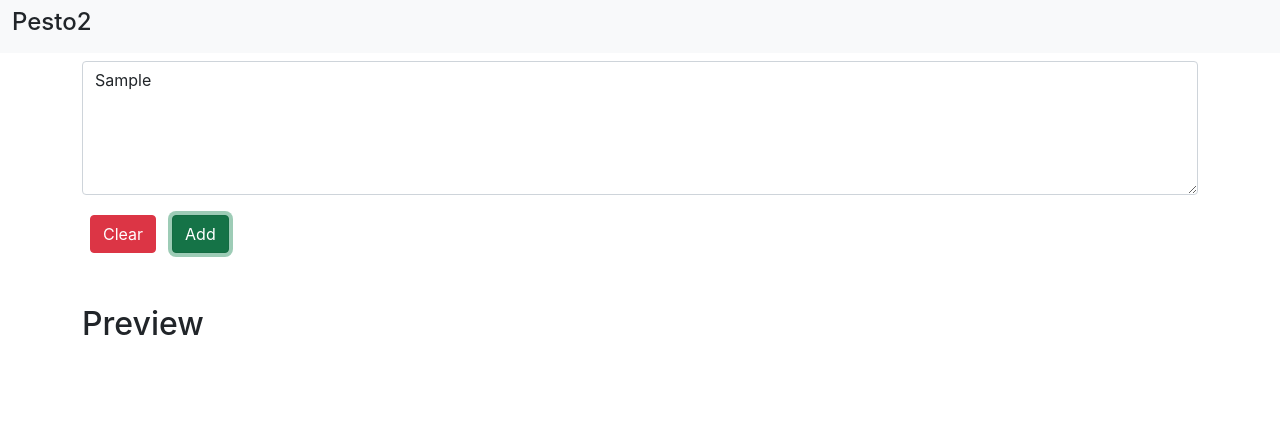
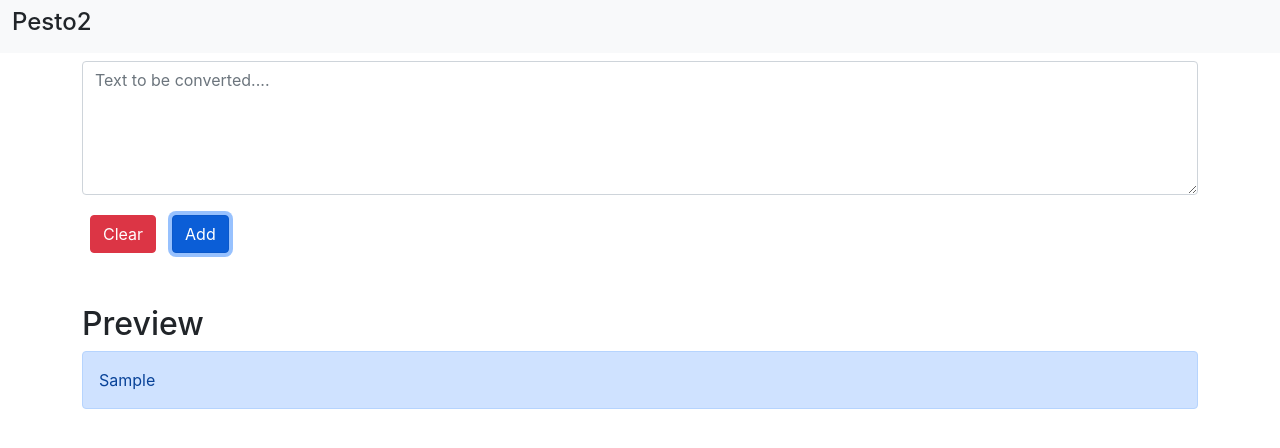
Before and after one commit to vinay-12345678/abcd, a React (Create React App) app: page / in a window 1280 px wide. Both pictures are taken after typing "Sample" into the empty fields and a click on the button "Add". Shown: the top 448 px of the page. Built offline with nearby package versions, Linux system fonts and the light colour scheme.

Commit message:
made few changes

```diff
--- a/public/index.html
+++ b/public/index.html
@@ -13,6 +13,7 @@
     />
 
     <title>React App</title>
+    <link rel="stylesheet" href="style.css">
   </head>
   <body>
     <script src="https://cdn.jsdelivr.net/npm/bootstrap@5.1.1/dist/js/bootstrap.bundle.min.js" integrity="sha384-/bQdsTh/da6pkI1MST/rWKFNjaCP5gBSY4sEBT38Q/9RBh9AH40zEOg7Hlq2THRZ" crossorigin="anonymous"></script>
--- /dev/null
+++ b/public/style.css
@@ -0,0 +1,19 @@
+table{
+    border-radius: 300px;
+    border: 0px ;
+}
+
+tr {
+    background-color: aquamarine;
+    border: 0px;
+    border-radius: 10px;
+    height: 100px;
+}
+
+tbody {
+    border: none;
+}
+
+th {
+    justify-content: center;
+}
--- a/src/Components/Textbox.js
+++ b/src/Components/Textbox.js
@@ -7,10 +7,25 @@ export default function Textbox() {
 
   const clearAll = () => {
     setText("");
+
+
   };
 
   const add = () => {
     // TODO: IMPLEMENT THIS ADD FUNCTION , RESPONSIBLE FOR ADDING THE TEXT ITEM IN PREVIEW TABLE
+
+    let a = text.split(/\s+/).filter((element) => {
+      return element.length !== 0;
+    });
+
+    if (a.length > 0) {
+
+      a = a.join(" ");
+
+      let b = [...arr, a];
+      setArr(b);
+      setText("");
+    }
 
   };
 
@@ -18,32 +33,35 @@ export default function Textbox() {
     setText(event.target.value);
   };
 
-  const handleOnPress = (e) => {
-    let a = text.split(/\s+/).filter((element) => {
-      return element.length !== 0;
-    });
-
-    if (e.key === "Enter" && a.length > 0) {
-      e.preventDefault();
-      a = a.join(" ");
-      let b = [...arr, a];
-      setArr(b);
-      setText("");
-    }
-  };
-
   const showBullets = () => {
     // TODO : COMPLETE THIS showBullets WHICH RETURNS THE LIST OF ALL ADDED ITEMS
     /*
       Each row should look like
-        <tr>
-          <th data-testid = {id} ></th>
-        </th>
+          <div className="alert alert-primary">
+            <span data-testid={id}></span>
+          </div>
 
-      where id is `row-{index}`,  possible value of index is 0,1,2,3,4,5
+      where data-testid is `row-{index}`,  possible value of index is 0,1,2,3,4,5
       Please note that the component has the data-testid attributes for test cases and certain classes and ids for rendering purposes.
       Adding them is necessary
     */
+
+
+      let arrr = arr.map((e, index) => {
+        let id="row-"+index;
+        return (
+          <div
+            key={index}
+            className="alert alert-primary"
+          >
+            <span data-testid={id} >{e}</span>
+
+          </div>
+        );
+      });
+
+      return arrr;
+
 
   };
 
@@ -58,7 +76,6 @@ export default function Textbox() {
             rows="5"
             value={text}
             onChange={handleOnChange}
-            onKeyPress={handleOnPress}
           ></textarea>
         </div>
 
@@ -71,7 +88,7 @@ export default function Textbox() {
         </button>
         <button
           type="button"
-          className="btn btn-success mx-2 my-1"
+          className="btn btn-primary mx-2 my-1"
           onClick={add}
         >
           Add
@@ -81,11 +98,10 @@ export default function Textbox() {
       <div className="container my-5">
         <h2>Preview</h2>
 
-        <table style={{ border: "2px solid black", width: "100%" }}>
-          <tbody>
+        <div>
             {showBullets()}
-          </tbody>
-        </table>
+          </div>
+
       </div>
     </>
   );
```
Also changed, not shown: 1 other file (tests, documents, lock files or other folders).
